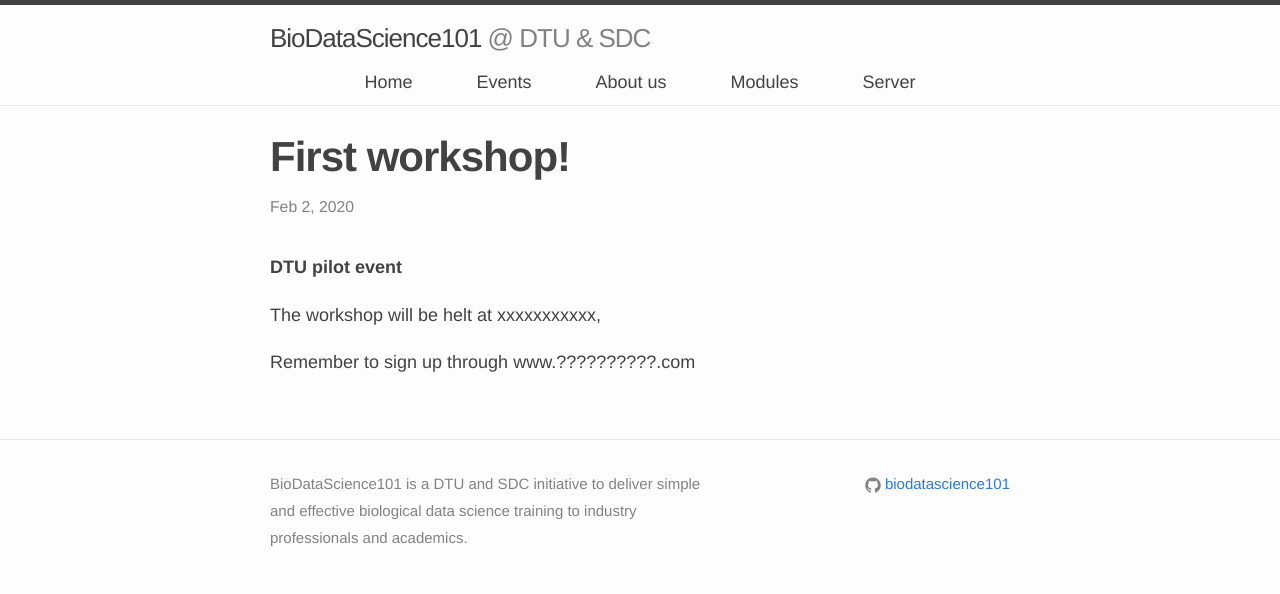
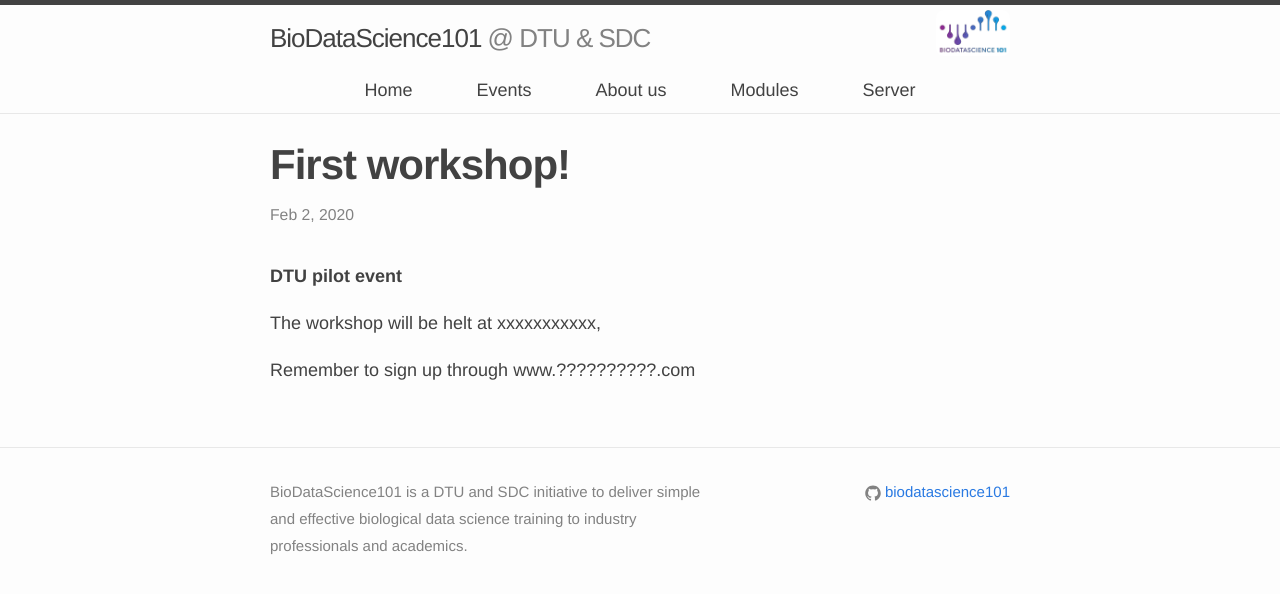
Before and after one commit to biodatascience101/BioDataScience101.github.io, a Jekyll site: the page built from _posts/2020-02-02-first_workshop.markdown, in a window 1280 px wide. Shown: the top 594 px of the page. Built offline with Jekyll 4.4.1, drawn with Linux system fonts in a browser that asks for light colours; nearby versions of some CDN libraries.

Commit message:
Update header.html

```diff
--- a/_includes/header.html
+++ b/_includes/header.html
@@ -1,13 +1,15 @@
 <header class="site-header">
 
   <div class="wrapper">
-
+    <img class="float-right" width="10%" src="{{ 'logo.png' | prepend: site.images_dir | prepend: site.baseurl }}" />
     <a class="site-title" href="{{ site.baseurl }}/">
       {{ site.lab_name }}
       {% if site.institution %}
         <span class="title-institution">{{ site.institution | prepend: "  @  " }}</span>
       {% endif %}
     </a>
+
+
 
   </div>
 
```
